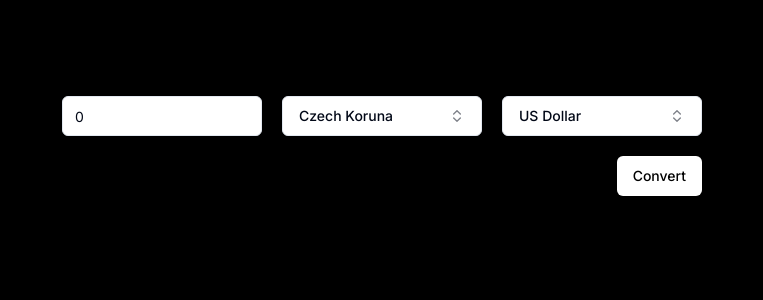
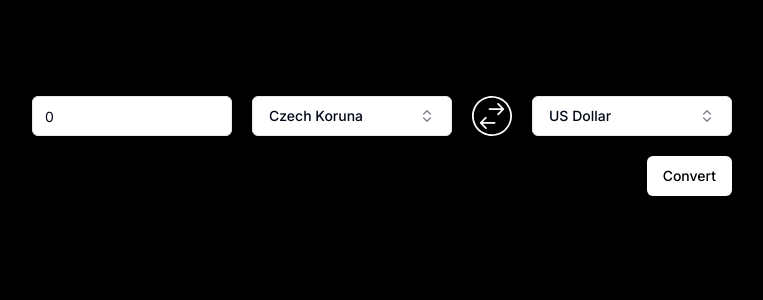
Before and after one commit to Benelini/Mergado, a Next.js app: page / in a window 1280 px wide. Shown: the top 300 px of the page, without its empty margins (258-1021 px from the left). Built offline with nearby package versions, Linux system fonts and the light colour scheme.

Commit message:
feat: swap currencies button

```diff
--- a/components/convert-currency.tsx
+++ b/components/convert-currency.tsx
@@ -17,6 +17,10 @@ export const ConvertCurrency = () => {
     queryKey: ["exchangeRates", { from, to, amount }],
     queryFn: () => fetchExchangeRates({ from, to, amount }),
   });
+  const swapCurrencies = () => {
+    setFrom(to);
+    setTo(from);
+  };
   return (
     <div className="flex flex-col justify-center items-end max-md:items-center">
       {" "}
@@ -33,6 +37,9 @@ export const ConvertCurrency = () => {
           />
         </div>
         <Combobox mainText="From..." value={from} setValue={setFrom} />
+        <button onClick={swapCurrencies}>
+          <ExchangeIcon className="size-10 fill-white" />
+        </button>
         <Combobox mainText="To..." value={to} setValue={setTo} />
       </div>
       <Button
```
